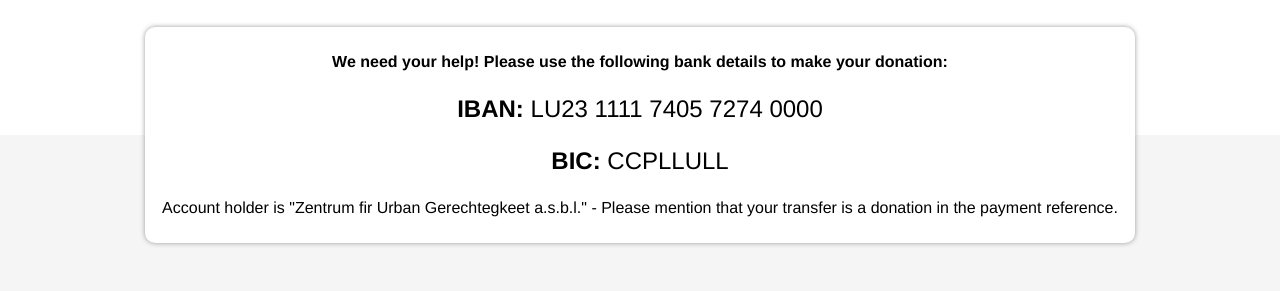
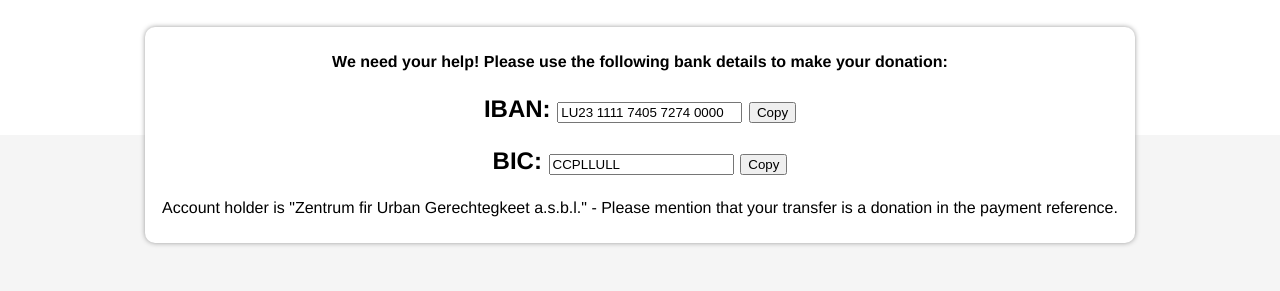
Before and after one commit to fedus/safe_crossing_viewer, a plain HTML site: page crowdfunding.html in a window 1280 px wide. Shown: the part 487-778 px from the top of the page. Drawn offline with Linux system fonts and the light colour scheme; some packages are replaced by stand-ins of ours; a script that the page names is missing.

Commit message:
Add copy button

```diff
--- a/crowdfunding.html
+++ b/crowdfunding.html
@@ -185,7 +185,7 @@
       margin-top: 40px;
     }
   </style>
-
+  <script async defer src="https://cdnjs.cloudflare.com/ajax/libs/clipboard.js/2.0.10/clipboard.min.js"></script>
 </head>
 
 <body translate="no">
@@ -231,8 +231,12 @@
         <div class="donation-details-content">
           <p class="bold center">We need your help! Please use the following bank details to make your
             donation:</p>
-          <p class="font-large center"><span class="bold">IBAN:</span> LU23 1111 7405 7274 0000</p>
-          <p class="font-large center"><span class="bold">BIC:</span> CCPLLULL
+          <p class="font-large center"><span class="bold">IBAN:</span> <input id="iban" type="text" value="LU23 1111 7405 7274 0000" />
+          <button class="btn" data-clipboard-action="copy" data-clipboard-target="#iban">Copy</button>
+          </p>
+          <p class="font-large center"><span class="bold">BIC:</span> <input id="bic" type="text" value="CCPLLULL" />
+          <button class="btn" data-clipboard-action="copy" data-clipboard-target="#bic">Copy</button>
+          </p>
           <p>
           <p class="center">Account holder is "Zentrum fir Urban Gerechtegkeet a.s.b.l." - Please mention that
             your transfer is a donation in the payment reference.</p>
@@ -305,5 +309,18 @@
     <p>Illustration: <a href="https://www.freepik.com/vectors/financial-support">Financial support vector created by
         vectorjuice - www.freepik.com</a></p>
   </div>
+  <script>
+  var clipboard = new ClipboardJS('.btn');
+
+  clipboard.on('success', function (e) {
+    console.info('Action:', e.action);
+    console.info('Text:', e.text);
+    console.info('Trigger:', e.trigger);
+  });
+
+  clipboard.on('error', function (e) {
+    console.log(e);
+  });
+</script>
 
 </html>
```
